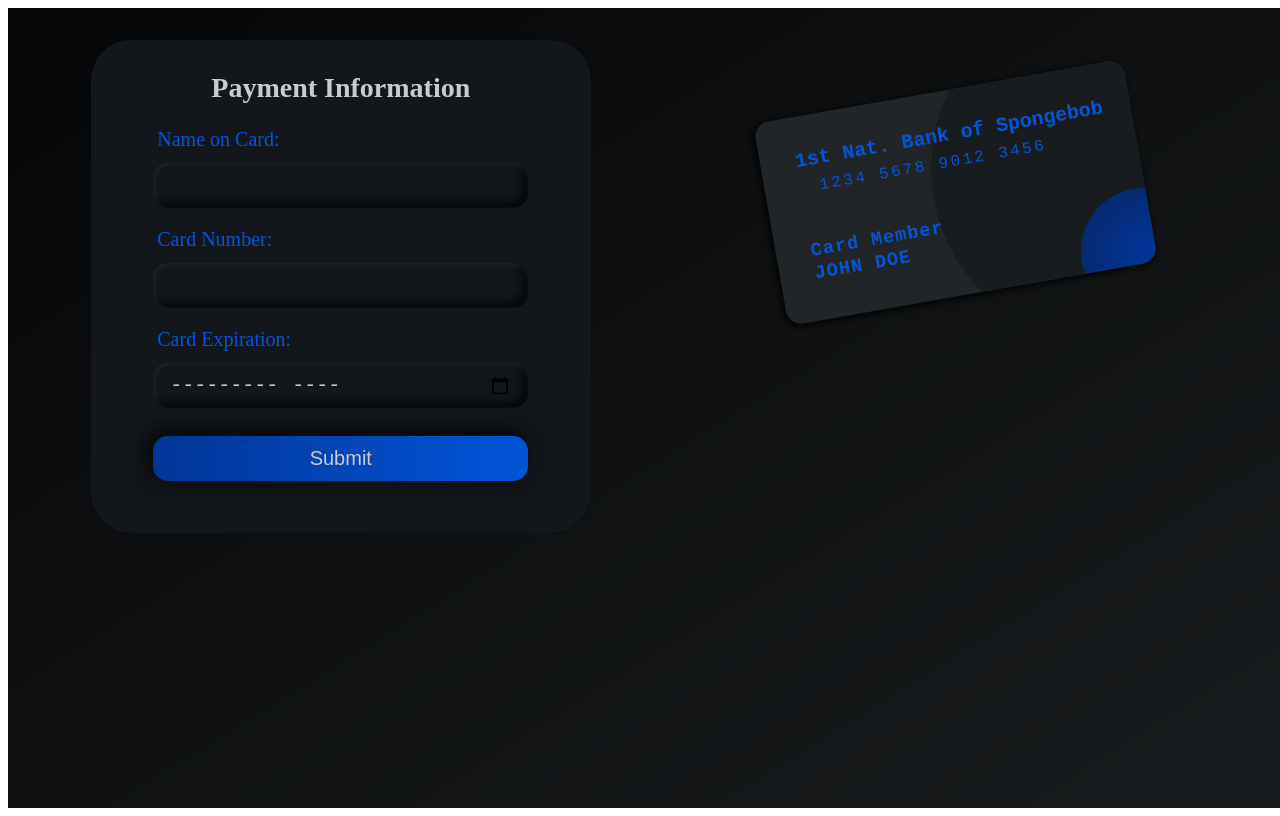
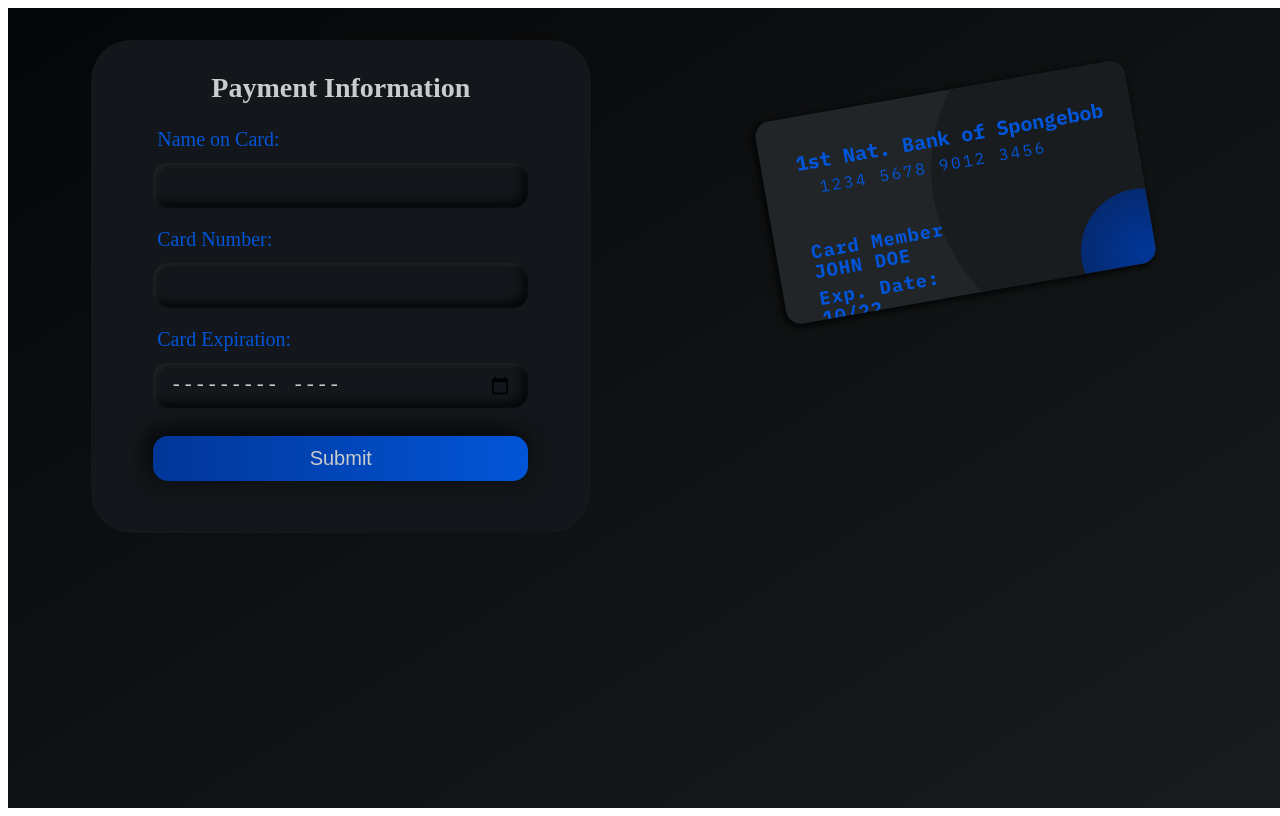
Before and after one commit to dkersten/payment-UI-js, a plain HTML site: page index.html in a window 1280 px wide. Drawn offline with Linux system fonts and the light colour scheme.

Commit message:
updated CC component

```diff
--- a/index.html
+++ b/index.html
@@ -24,14 +24,17 @@
             <div class="card-container">
                 <div class="card">
                     <h1>1st Nat. Bank of Spongebob</h1>
-                    <h2>1234 5678 9012 3456</h2>
+                    <h2 class="card-num"></h2>
                     <h3 class="member">Card Member</h3>
-                    <h3 class="name">John Doe</h3>
+                    <h3 class="name"></h3>
+                    <h3 class="expiration">Exp. Date:</h3>
+                    <h3 class="date">March 2021</h3>
                     <div class="circle-sm"></div>
                     <div class="circle-bg"></div>
                 </div>
             </div>
         </div>
     </div>
+    <script src="./index.js"></script>
 </body>
 </html>
--- a/index.js
+++ b/index.js
@@ -0,0 +1,7 @@
+const inputName = document.querySelector('.name')
+const inputNum = document.querySelector('.card-num')
+const inputDate = document.querySelector('.date')
+
+inputName.textContent ='John Doe'
+inputNum.textContent = '1234 5678 9012 3456'
+inputDate.textContent = '10/22'
--- a/styles.scss
+++ b/styles.scss
@@ -1,3 +1,5 @@
+@import url('https://fonts.googleapis.com/css2?family=IBM+Plex+Mono:wght@400;700&display=swap');
+
 // colors
 $blue-dark: #062560;
 $blue: #013698;
@@ -190,7 +192,27 @@ form {
 	.name {
 		position: absolute;
 		left: 35px;
-		top: 128px;
+		top: 125px;
+		text-transform: uppercase;
+		letter-spacing: 1px;
+		z-index: 4;
+		font-family: 'IBM Plex Mono', monospace;
+	}
+
+	.expiration {
+		position: absolute;
+		left: 35px;
+		top: 152px;
+		font-weight: 600;
+		letter-spacing: 1px;
+		z-index: 4;
+		font-family: 'IBM Plex Mono', monospace;
+	}
+
+	.date {
+		position: absolute;
+		left: 35px;
+		top: 172px;
 		text-transform: uppercase;
 		letter-spacing: 1px;
 		z-index: 4;
```
Also changed, not shown: styles.css, 1 other file.
